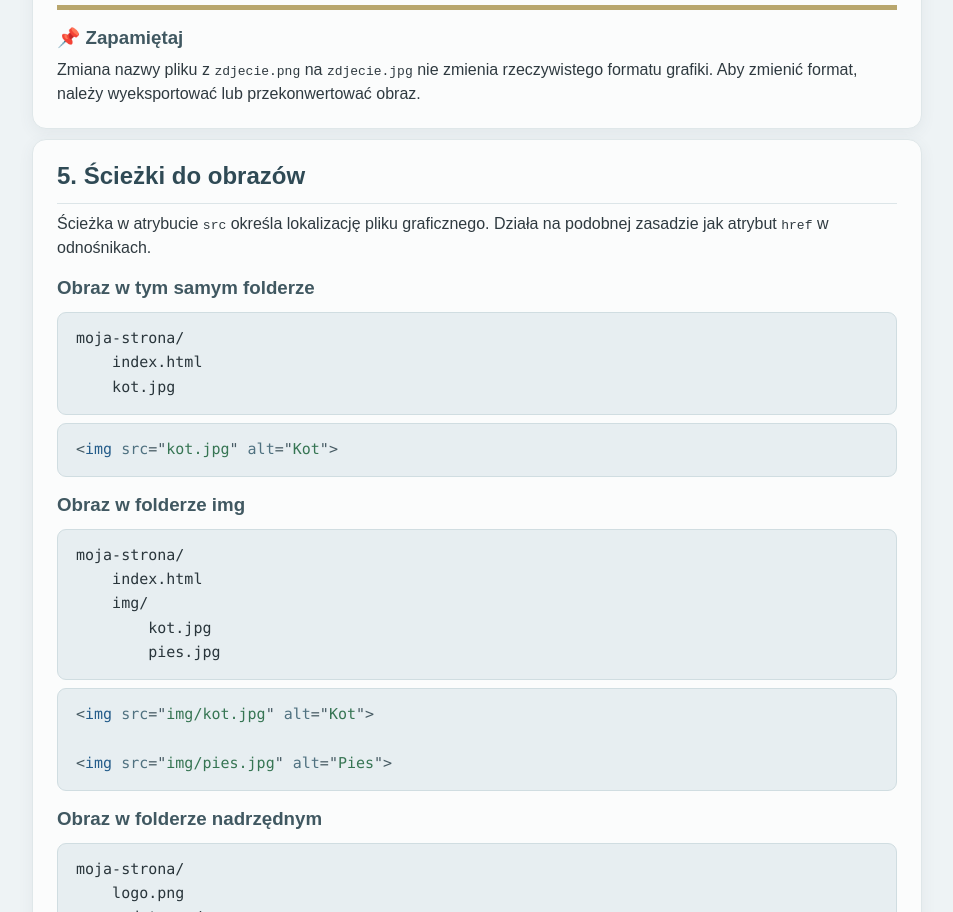
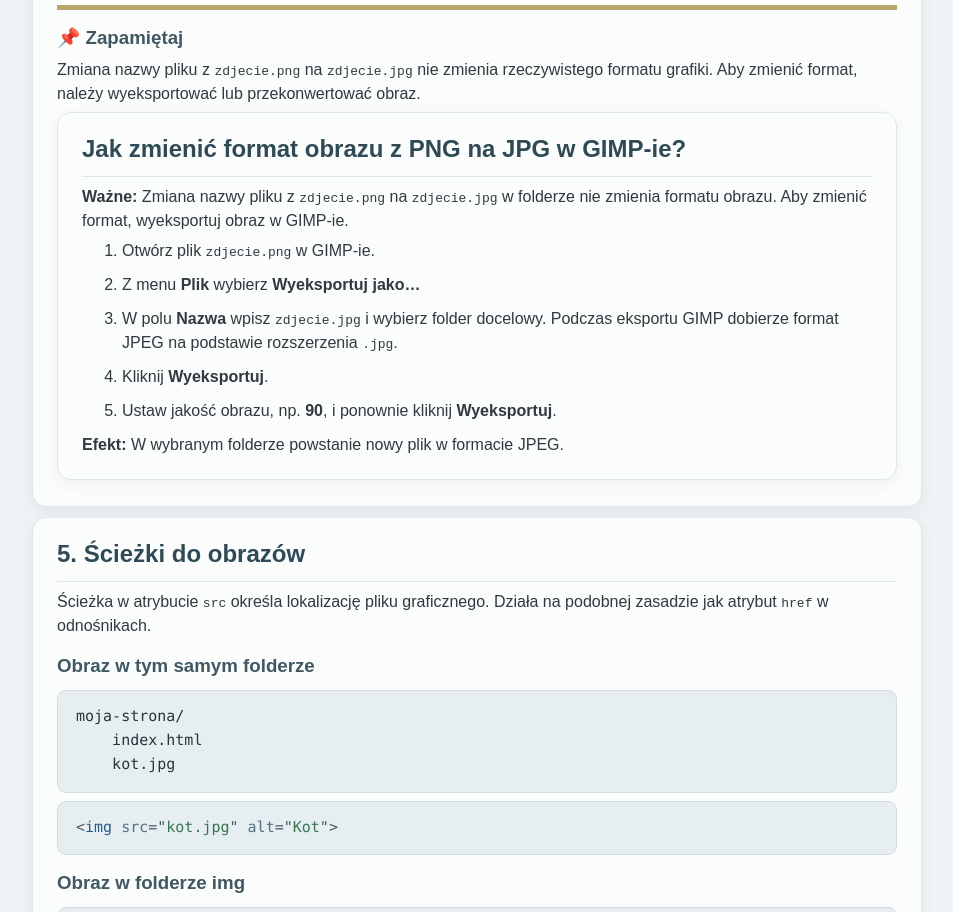
Before and after one commit to ep-strefa-it-hub/strefa-it, a plain HTML site: page psi/08-obrazy-html/index.html in a window 1280 px wide. Shown: the part 4621-5533 px from the top of the page, without its empty margins (318-1271 px from the left). Drawn offline with Linux system fonts and the light colour scheme.

Commit message:
Update index.html

```diff
--- a/psi/08-obrazy-html/index.html
+++ b/psi/08-obrazy-html/index.html
@@ -380,6 +380,29 @@
                     Aby zmienić format, należy wyeksportować
                     lub przekonwertować obraz.
                 </p>
+                <section>
+                    <h2>Jak zmienić format obrazu z PNG na JPG w GIMP-ie?</h2>
+
+                    <p>
+                        <strong>Ważne:</strong> Zmiana nazwy pliku z <code>zdjecie.png</code>
+                        na <code>zdjecie.jpg</code> w folderze nie zmienia formatu obrazu.
+                        Aby zmienić format, wyeksportuj obraz w GIMP-ie.
+                    </p>
+
+                    <ol>
+                        <li>Otwórz plik <code>zdjecie.png</code> w GIMP-ie.</li>
+                        <li>Z menu <strong>Plik</strong> wybierz <strong>Wyeksportuj jako…</strong></li>
+                        <li>
+                            W polu <strong>Nazwa</strong> wpisz <code>zdjecie.jpg</code>
+                            i wybierz folder docelowy. Podczas eksportu GIMP dobierze
+                            format JPEG na podstawie rozszerzenia <code>.jpg</code>.
+                        </li>
+                        <li>Kliknij <strong>Wyeksportuj</strong>.</li>
+                        <li>Ustaw jakość obrazu, np. <strong>90</strong>, i ponownie kliknij <strong>Wyeksportuj</strong>.</li>
+                    </ol>
+
+                    <p><strong>Efekt:</strong> W wybranym folderze powstanie nowy plik w formacie JPEG.</p>
+                </section>
             </div>
 
         </section>
```
